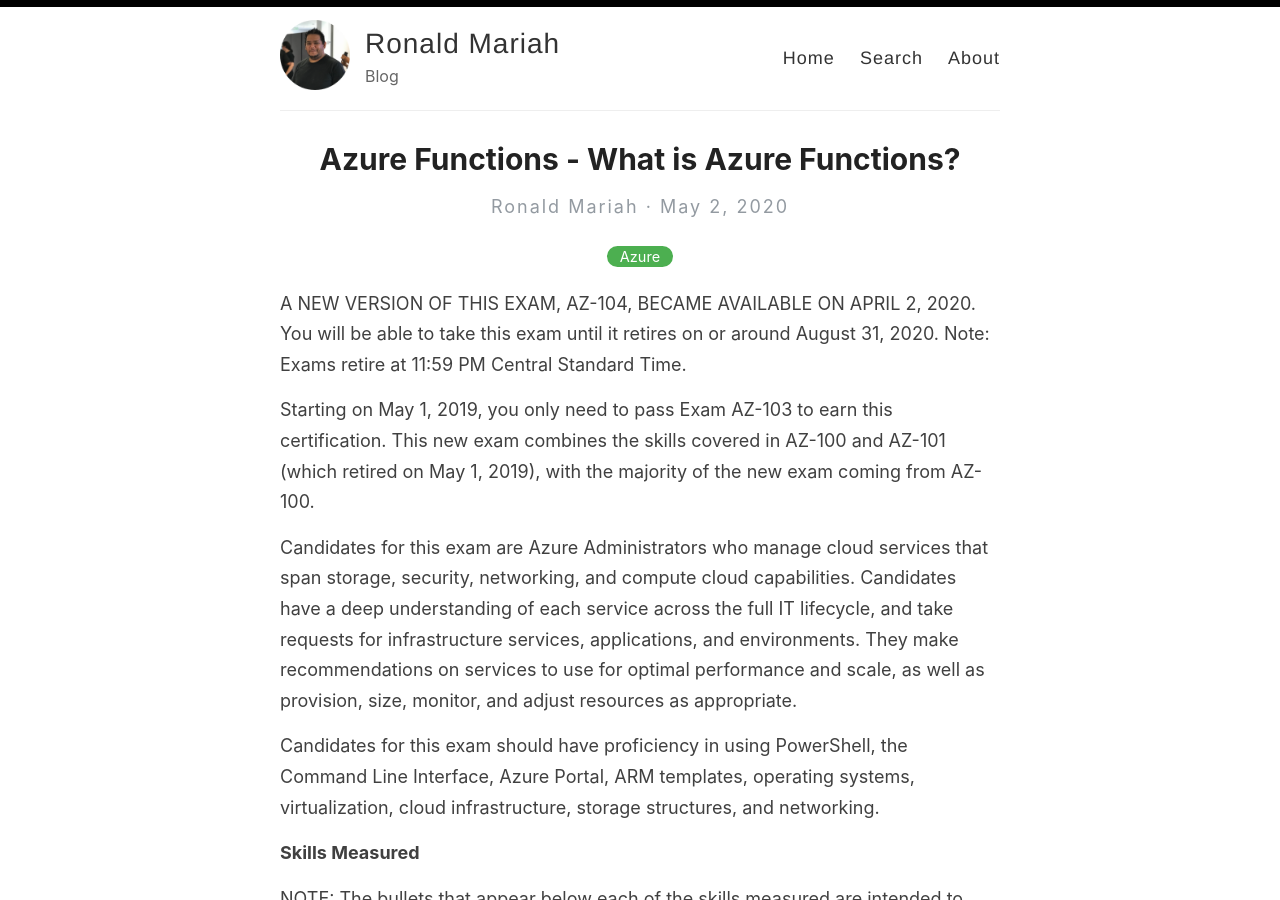
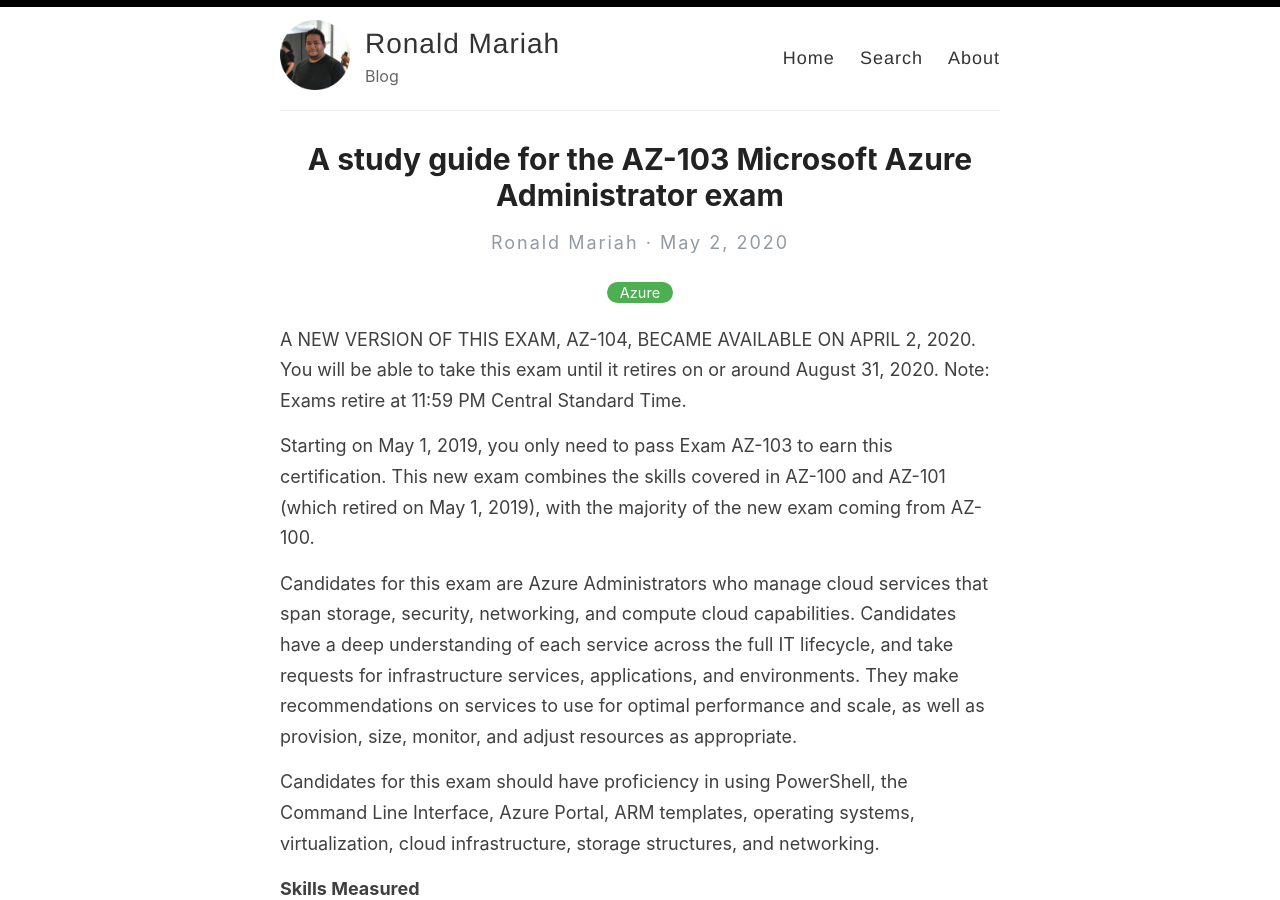
Before and after one commit to RonaldMariah/ronaldmariah.github.io, a Jekyll site: the page built from _posts/2020-05-02-az-103-blog.md, in a window 1280 px wide and 900 px high. Built offline with Jekyll 4.4.1, drawn with Linux system fonts in a browser that asks for light colours; our own code applies the rules of GitHub Pages for plain Markdown files.

Commit message:
Corrected title.

```diff
--- a/_posts/2020-05-02-az-103-blog.md
+++ b/_posts/2020-05-02-az-103-blog.md
@@ -1,5 +1,5 @@
 ---
-title: Azure Functions - What is Azure Functions?
+title: A study guide for the AZ-103 Microsoft Azure Administrator exam
 categories:
 - Azure
 exerpt: "A study guide for the AZ-103 Microsoft Azure Administrator exam"
```
